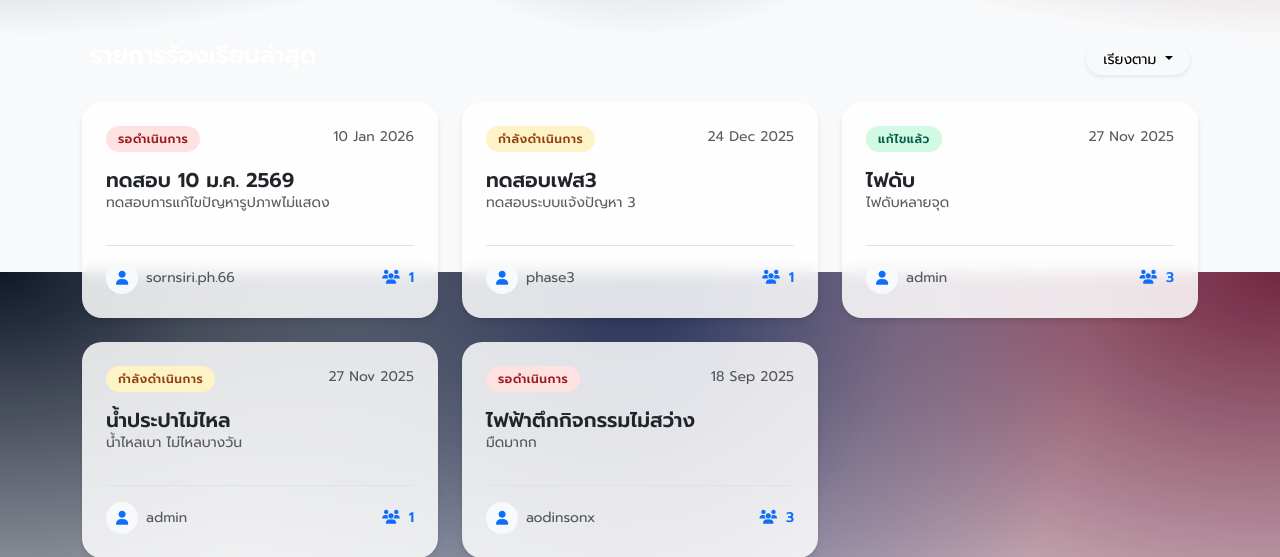
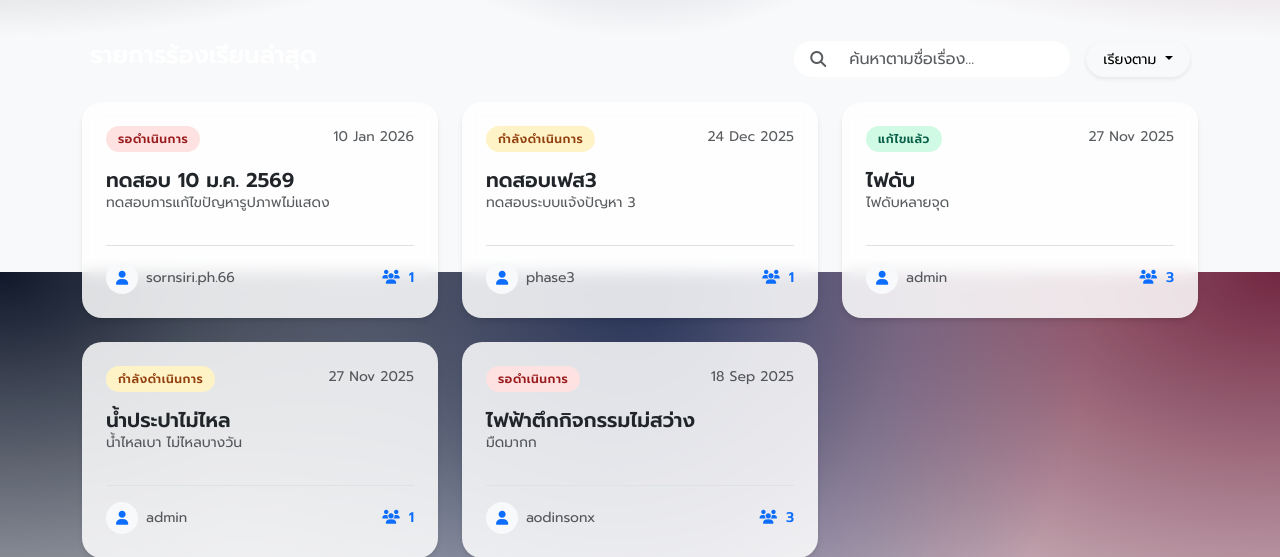
Before and after one commit to sonsiri1999/traffyproject, a Django app: page / in a window 1280 px wide. Shown: the part 528-1085 px from the top of the page. Run offline with Django 5.2, Linux system fonts and the light colour scheme; data comes from the database, SQL or seed files in the repository; some libraries are stand-ins or nearby versions.

Commit message:
add search bar

```diff
--- a/core/templates/core/base.html
+++ b/core/templates/core/base.html
@@ -12,6 +12,7 @@
 
     <link href="https://cdn.jsdelivr.net/npm/bootstrap@5.3.0/dist/css/bootstrap.min.css" rel="stylesheet">
     <script src="https://cdn.jsdelivr.net/npm/chart.js"></script>
+    <script src="https://unpkg.com/htmx.org@1.9.10"></script>
 
     <link rel="stylesheet" href="https://cdnjs.cloudflare.com/ajax/libs/font-awesome/6.4.0/css/all.min.css">
 
--- a/core/templates/core/home.html
+++ b/core/templates/core/home.html
@@ -31,68 +31,45 @@
     <!-- Filter/Sort Bar (Optional, mimicking 'FilterBar') -->
     <div class="d-flex justify-content-between align-items-center mb-4 px-2">
         <h4 class="text-white fw-bold text-shadow">รายการร้องเรียนล่าสุด</h4>
-        <div class="dropdown">
-            <button class="btn btn-sm btn-light dropdown-toggle rounded-pill px-3 shadow-sm" type="button" data-bs-toggle="dropdown">
-                เรียงตาม
-            </button>
-            <ul class="dropdown-menu dropdown-menu-end border-0 shadow-lg p-2 rounded-3">
-                <li><a class="dropdown-item rounded" href="?sort=-created_at">ใหม่สุด</a></li>
-                <li><a class="dropdown-item rounded" href="?sort=created_at">เก่าสุด</a></li>
-                <li><a class="dropdown-item rounded" href="?sort=-follower_count">ยอดนิยม</a></li>
-            </ul>
+
+        <div class="d-flex gap-2">
+            <!-- Search Form -->
+            <form action="." method="get" class="d-flex">
+                <div class="input-group">
+                    <span class="input-group-text bg-white border-0 rounded-start-pill ps-3">
+                        <i class="fa-solid fa-search text-muted"></i>
+                    </span>
+                    <input type="text" name="q" class="form-control border-0 rounded-end-pill me-2"
+                           placeholder="ค้นหาตามชื่อเรื่อง..."
+                           value="{{ query|default:'' }}"
+                           style="min-width: 200px;"
+                           hx-get="."
+                           hx-trigger="keyup changed delay:500ms, search"
+                           hx-target="#case-list-container"
+                           hx-push-url="true">
+                </div>
+                <!-- Keep sort parameter if exists -->
+                {% if request.GET.sort %}
+                <input type="hidden" name="sort" value="{{ request.GET.sort }}">
+                {% endif %}
+            </form>
+
+            <div class="dropdown">
+                <button class="btn btn-sm btn-light dropdown-toggle rounded-pill px-3 shadow-sm h-100" type="button" data-bs-toggle="dropdown">
+                    เรียงตาม
+                </button>
+                <ul class="dropdown-menu dropdown-menu-end border-0 shadow-lg p-2 rounded-3">
+                    <li><a class="dropdown-item rounded" href="?sort=-created_at{% if query %}&q={{ query }}{% endif %}">ใหม่สุด</a></li>
+                    <li><a class="dropdown-item rounded" href="?sort=created_at{% if query %}&q={{ query }}{% endif %}">เก่าสุด</a></li>
+                    <li><a class="dropdown-item rounded" href="?sort=-follower_count{% if query %}&q={{ query }}{% endif %}">ยอดนิยม</a></li>
+                </ul>
+            </div>
         </div>
     </div>
 
     <!-- Case Grid -->
-    <div class="row g-4">
-        {% for case in all_cases %}
-        <div class="col-md-6 col-lg-4">
-            <div class="card-glass h-100 position-relative">
-                <div class="card-body p-4 d-flex flex-column">
-                    <div class="d-flex justify-content-between align-items-start mb-3">
-                        <span class="status-badge
-                            {% if case.status == 'pending' %}status-pending
-                            {% elif case.status == 'in_progress' %}status-working
-                            {% else %}status-done{% endif %}">
-                            {{ case.get_status_display }}
-                        </span>
-                        <small class="text-muted">{{ case.created_at|date:"d M Y" }}</small>
-                    </div>
-
-                    <h5 class="card-title fw-bold">
-                        <a href="{% url 'case_detail' case.id %}" class="text-decoration-none text-dark stretched-link">
-                            {{ case.title|truncatechars:40 }}
-                        </a>
-                    </h5>
-
-                    <p class="card-text text-muted small flex-grow-1">
-                        {{ case.description|truncatechars:80 }}
-                    </p>
-
-                    <div class="d-flex align-items-center justify-content-between mt-3 pt-3 border-top">
-                        <div class="d-flex align-items-center">
-                            <div class="bg-light rounded-circle text-primary d-flex align-items-center justify-content-center me-2" style="width: 32px; height: 32px;">
-                                <i class="fa-solid fa-user small"></i>
-                            </div>
-                            <span class="small text-muted">{{ case.reporter.username }}</span>
-                        </div>
-                        <div class="small fw-bold text-primary">
-                            <i class="fa-solid fa-users me-1"></i> {{ case.follower_count }}
-                        </div>
-                    </div>
-                </div>
-            </div>
-        </div>
-        {% empty %}
-        <div class="col-12">
-            <div class="card-glass p-5 text-center">
-                <i class="fa-solid fa-clipboard-check fa-4x text-muted mb-3 opacity-50"></i>
-                <h3>ยังไม่มีเรื่องร้องเรียน</h3>
-                <p class="text-muted">เป็นคนแรกที่ช่วยให้มหาลัยน่าอยู่ขึ้น!</p>
-                <a href="{% url 'create_case' %}" class="btn btn-outline-primary rounded-pill mt-2">แจ้งเรื่องเลย</a>
-            </div>
-        </div>
-        {% endfor %}
+    <div class="row g-4" id="case-list-container">
+        {% include 'core/partials/case_list.html' %}
     </div>
 
     <div class="text-center mt-5">
--- /dev/null
+++ b/core/templates/core/partials/case_list.html
@@ -0,0 +1,48 @@
+{% for case in all_cases %}
+<div class="col-md-6 col-lg-4">
+    <div class="card-glass h-100 position-relative">
+        <div class="card-body p-4 d-flex flex-column">
+            <div class="d-flex justify-content-between align-items-start mb-3">
+                <span class="status-badge
+                    {% if case.status == 'pending' %}status-pending
+                    {% elif case.status == 'in_progress' %}status-working
+                    {% else %}status-done{% endif %}">
+                    {{ case.get_status_display }}
+                </span>
+                <small class="text-muted">{{ case.created_at|date:"d M Y" }}</small>
+            </div>
+
+            <h5 class="card-title fw-bold">
+                <a href="{% url 'case_detail' case.id %}" class="text-decoration-none text-dark stretched-link">
+                    {{ case.title|truncatechars:40 }}
+                </a>
+            </h5>
+
+            <p class="card-text text-muted small flex-grow-1">
+                {{ case.description|truncatechars:80 }}
+            </p>
+
+            <div class="d-flex align-items-center justify-content-between mt-3 pt-3 border-top">
+                <div class="d-flex align-items-center">
+                    <div class="bg-light rounded-circle text-primary d-flex align-items-center justify-content-center me-2" style="width: 32px; height: 32px;">
+                        <i class="fa-solid fa-user small"></i>
+                    </div>
+                    <span class="small text-muted">{{ case.reporter.username }}</span>
+                </div>
+                <div class="small fw-bold text-primary">
+                    <i class="fa-solid fa-users me-1"></i> {{ case.follower_count }}
+                </div>
+            </div>
+        </div>
+    </div>
+</div>
+{% empty %}
+<div class="col-12">
+    <div class="card-glass p-5 text-center">
+        <i class="fa-solid fa-clipboard-check fa-4x text-muted mb-3 opacity-50"></i>
+        <h3>ยังไม่มีเรื่องร้องเรียน</h3>
+        <p class="text-muted">เป็นคนแรกที่ช่วยให้มหาลัยน่าอยู่ขึ้น!</p>
+        <a href="{% url 'create_case' %}" class="btn btn-outline-primary rounded-pill mt-2">แจ้งเรื่องเลย</a>
+    </div>
+</div>
+{% endfor %}
--- a/core/views.py
+++ b/core/views.py
@@ -229,15 +229,30 @@ def home_view(request):
     # ดึงค่าการเรียงลำดับจาก URL ถ้าไม่มีให้เรียงตามวันที่สร้างล่าสุด
     sort_by = request.GET.get('sort', '-created_at')
 
+    # รับคำค้นหา
+    query = request.GET.get('q')
+
     # ดึงข้อมูลเคสทั้งหมด พร้อมทั้งนับจำนวนผู้ติดตาม
     all_cases = Case.objects.annotate(
         follower_count=Count('followers')
-    ).order_by(sort_by)
+    )
+
+    # กรองข้อมูลถ้ามีการค้นหา
+    if query:
+        all_cases = all_cases.filter(title__icontains=query)
+
+    # เรียงลำดับข้อมูล
+    all_cases = all_cases.order_by(sort_by)
 
     context = {
         'all_cases': all_cases,
         'status_choices': Case.STATUS_CHOICES, # ส่งตัวเลือกสถานะไปด้วย
+        'query': query, # ส่งคำค้นหากลับไปที่ Template เพื่อแสดงในช่องค้นหา
     }
+
+    if request.headers.get('HX-Request') == 'true':
+        return render(request, 'core/partials/case_list.html', context)
+
     return render(request, 'core/home.html', context)
 
 def public_dashboard_view(request):
```
Also changed, not shown: 1 other file.
